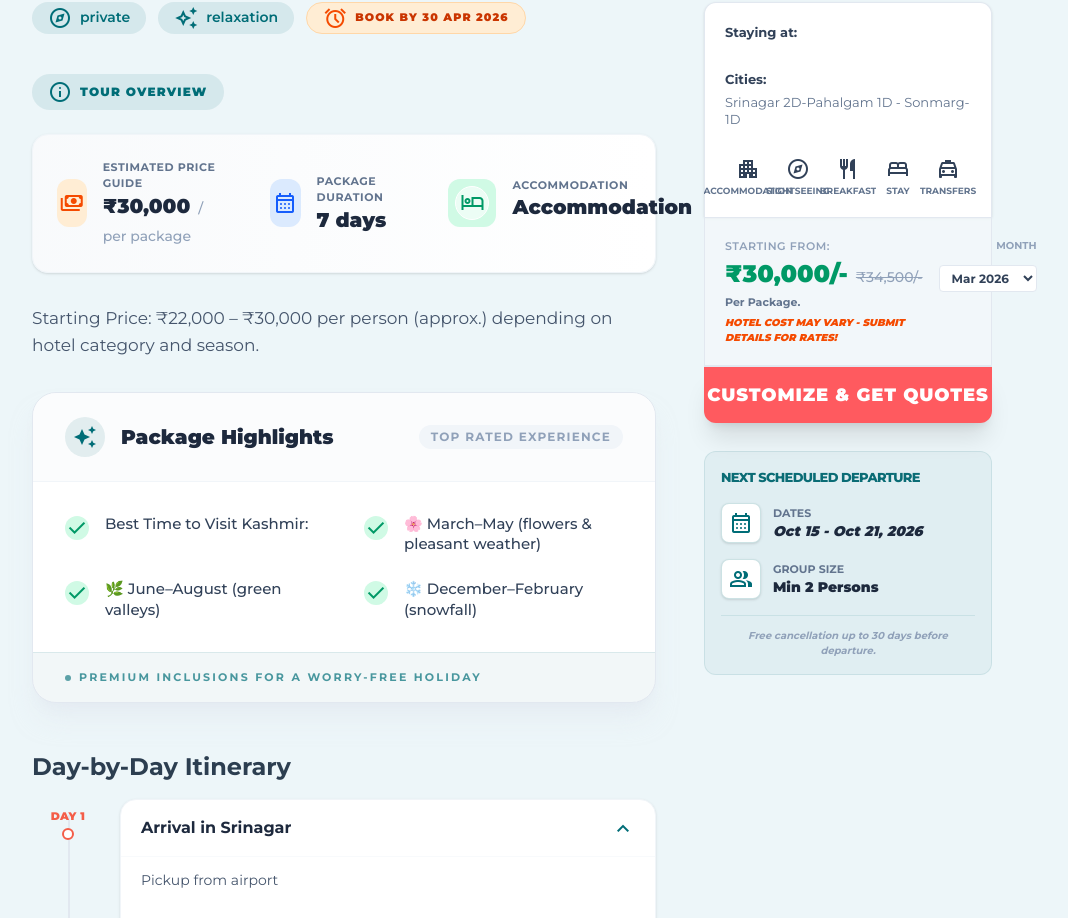
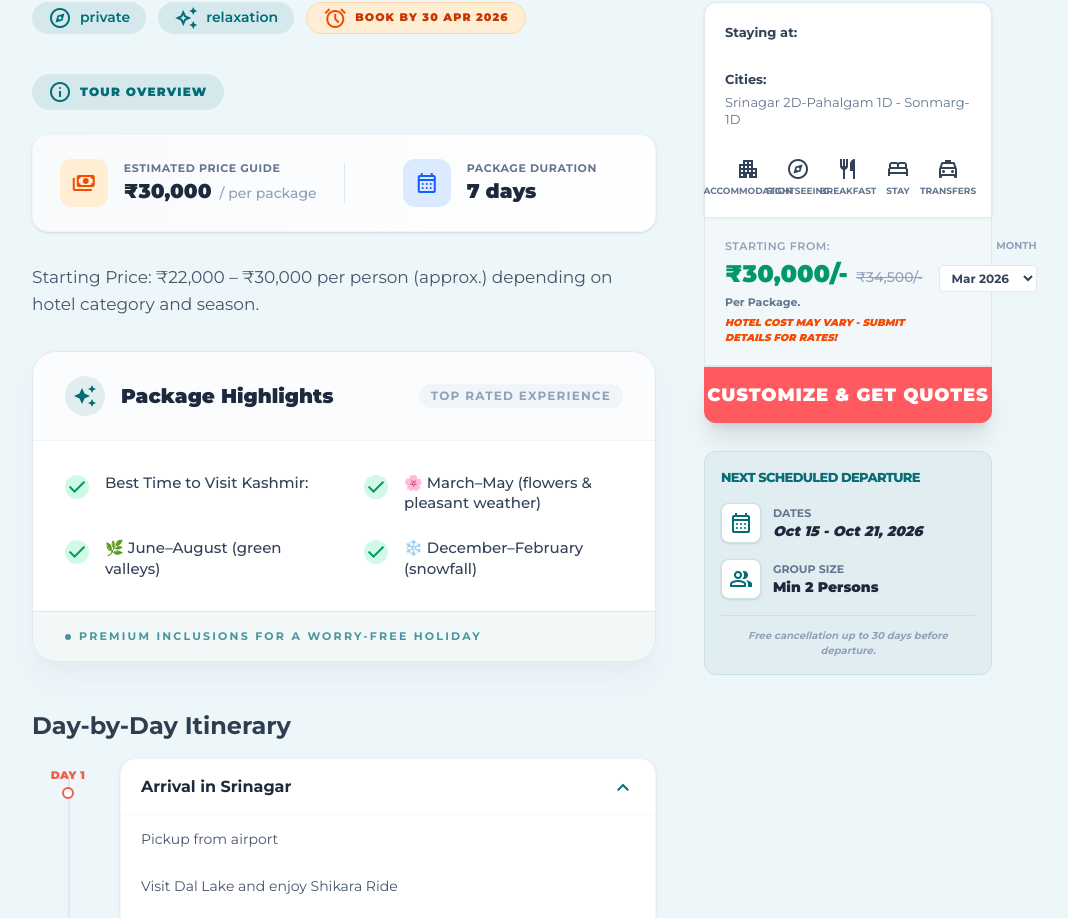
Before and after one commit to rammimankotia-prog/Beautiful-India, a React (Vite) app: page /tour/1 in a window 1280 px wide. Shown: the part 1032-1950 px from the top of the page, without its empty margins (128-1196 px from the left). Built offline with nearby package versions, Linux system fonts and the light colour scheme.

Commit message:
UI: remove accommodation block from tour meta and rebalance remaining highlights

```diff
--- a/src/pages/TourDetailView.jsx
+++ b/src/pages/TourDetailView.jsx
@@ -636,8 +636,8 @@ const TourDetailView = () => {
                       </div>
 
                       {/* Price Guide Card */}
-                      <div className="mb-8 p-6 rounded-2xl bg-gradient-to-r from-slate-50 to-white dark:from-slate-900 dark:to-slate-800 border border-slate-100 dark:border-slate-800 shadow-sm flex flex-col md:flex-row md:items-center justify-between gap-6">
-                        <div className="flex items-center gap-4">
+                      <div className="mb-8 p-6 rounded-2xl bg-gradient-to-r from-slate-50 to-white dark:from-slate-900 dark:to-slate-800 border border-slate-100 dark:border-slate-800 shadow-sm flex flex-col md:flex-row md:items-center gap-6">
+                        <div className="flex-1 flex items-center gap-4 md:justify-center">
                           <div className="w-12 h-12 rounded-xl bg-orange-100 dark:bg-orange-900/30 flex items-center justify-center">
                             <span className="material-symbols-outlined text-orange-600 dark:text-orange-400">payments</span>
                           </div>
@@ -650,7 +650,7 @@ const TourDetailView = () => {
                           </div>
                         </div>
                         <div className="h-px md:h-10 w-full md:w-px bg-slate-200 dark:bg-slate-700" />
-                        <div className="flex items-center gap-4">
+                        <div className="flex-1 flex items-center gap-4 md:justify-center">
                           <div className="w-12 h-12 rounded-xl bg-blue-100 dark:bg-blue-900/30 flex items-center justify-center">
                             <span className="material-symbols-outlined text-blue-600 dark:text-blue-400">calendar_month</span>
                           </div>
@@ -662,7 +662,7 @@ const TourDetailView = () => {
                         {tour.bestTimeToVisit && (
                           <>
                             <div className="h-px md:h-10 w-full md:w-px bg-slate-200 dark:bg-slate-700" />
-                            <div className="flex items-center gap-4">
+                            <div className="flex-1 flex items-center gap-4 md:justify-center">
                               <div className="w-12 h-12 rounded-xl bg-amber-100 dark:bg-amber-900/30 flex items-center justify-center">
                                 <span className="material-symbols-outlined text-amber-600 dark:text-amber-400">sunny</span>
                               </div>
@@ -673,44 +673,6 @@ const TourDetailView = () => {
                             </div>
                           </>
                         )}
-                        <div className="h-px md:h-10 w-full md:w-px bg-slate-200 dark:bg-slate-700" />
-                        <div className="flex items-center gap-4">
-                          <div className="w-12 h-12 rounded-xl bg-emerald-100 dark:bg-emerald-900/30 flex items-center justify-center shrink-0">
-                            <div className="flex -space-x-2">
-                              {(() => {
-                                const types = Array.isArray(tour.accommodationType) ? tour.accommodationType : (tour.accommodationType ? [tour.accommodationType] : ['hotel']);
-                                const typeIcons = {
-                                  hotel: 'hotel',
-                                  resort: 'nature_people',
-                                  houseboat: 'sailing',
-                                  villa: 'house',
-                                  apartment: 'apartment'
-                                };
-                                return types.map((t, idx) => (
-                                  <span key={idx} title={t.charAt(0).toUpperCase() + t.slice(1)} className="material-symbols-outlined text-emerald-600 dark:text-emerald-400 bg-emerald-50 dark:bg-emerald-900/50 rounded-full p-1 border border-white dark:border-slate-800 text-[18px]">
-                                    {typeIcons[t] || 'apartment'}
-                                  </span>
-                                ));
-                              })()}
-                            </div>
-                          </div>
-                          <div>
-                            <p className="text-[11px] font-bold text-slate-500 dark:text-slate-400 uppercase tracking-wider">Accommodation</p>
-                            <h4 className="text-xl font-black text-slate-800 dark:text-slate-100 flex flex-wrap items-center gap-2">
-                              {(() => {
-                                const cats = Array.isArray(tour.hotelCategory) ? tour.hotelCategory : (tour.hotelCategory ? [tour.hotelCategory] : []);
-                                if (cats.length === 0) return 'Accommodation';
-                                return cats.map(c => c === 'budget' ? 'Budget' : c.replace('_star', '') + '⭐').join(' / ');
-                              })()}
-                              <span className="text-xs font-medium text-emerald-600 dark:text-emerald-400 ml-1">
-                                {(() => {
-                                  const types = Array.isArray(tour.accommodationType) ? tour.accommodationType : (tour.accommodationType ? [tour.accommodationType] : []);
-                                  return types.map(t => t.charAt(0).toUpperCase() + t.slice(1)).join(' & ');
-                                })()}
-                              </span>
-                            </h4>
-                          </div>
-                        </div>
                       </div>
 
                       <div className="prose prose-lg dark:prose-invert max-w-none">
```
